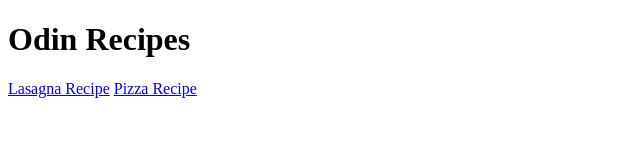
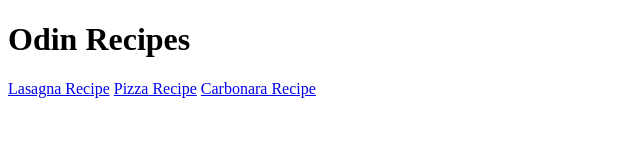
Before and after one commit to georgegv04/odin-recipes, a plain HTML site: page index.html in a window 1280 px wide. Shown: the whole page, without its empty margins (0-640 px from the left). Drawn offline with Linux system fonts and the light colour scheme.

Commit message:
Add carbonara link

```diff
--- a/index.html
+++ b/index.html
@@ -9,5 +9,6 @@
     <h1>Odin Recipes</h1>
     <a href="recipes/lasagna.html">Lasagna Recipe</a>
     <a href="recipes/pizza.html">Pizza Recipe</a>
+    <a href="recipes/carbonara.html">Carbonara Recipe</a>
   </body>
 </html>
```
